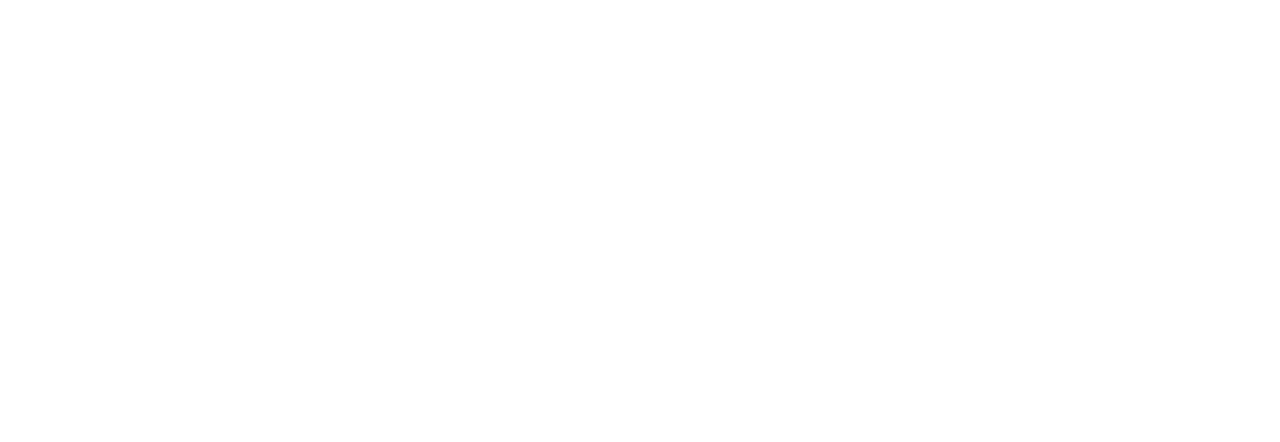
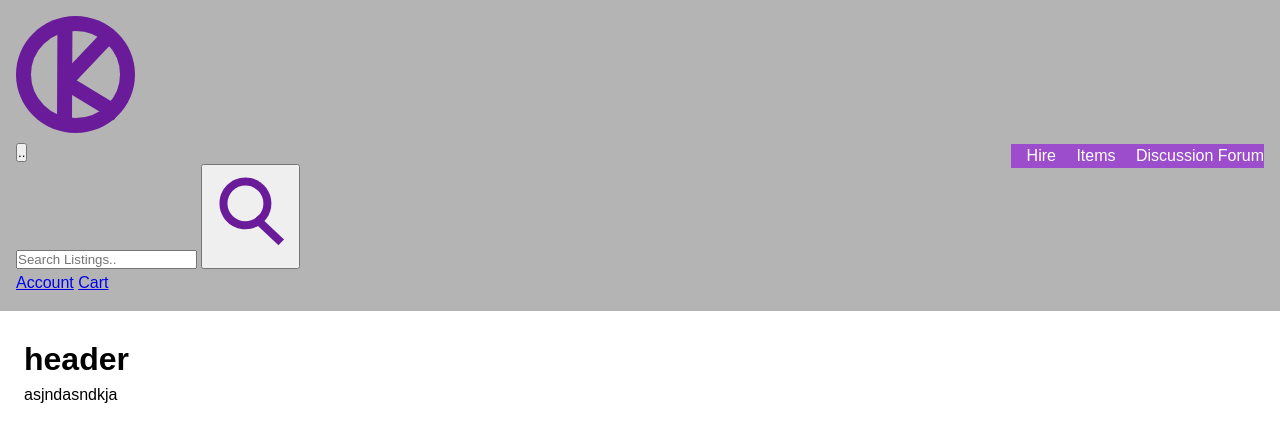
Before and after one commit to jhowel53/ITIS-4390---Team-8-Craigslist-Redesign-, a plain HTML site: page Pages/index.html in a window 1280 px wide. Drawn offline with Linux system fonts and the light colour scheme.

Commit message:
reset css / css defaults for RD / added header HTML elements

```diff
--- a/Pages/index.html
+++ b/Pages/index.html
@@ -3,9 +3,37 @@
 <head>
     <meta charset="UTF-8">
     <meta name="viewport" content="width=device-width, initial-scale=1.0">
-    <title>Document</title>
+    <title>Craigslist Redesign</title>
+    <link rel="stylesheet" href="../Style/style.css">
 </head>
 <body>
+    <header class="header">
+        <div class="header_top">
 
+        <div class="logo"><img src="../Images/Icons/logo.svg" alt="Home"></div>
+
+        <button class="theme_toggle">..</button>
+
+        <form class="search_bar">
+            <input type="search" placeholder="Search Listings..">
+            <button type="submit"><img src="../Images/Icons/search.svg" alt=""></button>
+        </form>
+
+        <div class="header_actions">
+            <a href="account.html">Account</a>
+            <a href="cart.html">Cart</a>
+        </div>
+    </div>
+        <nav class="header_nav">
+            <a href="posts.html">Hire</a>
+            <a href="search.html">Items</a>
+            <a href="discussions.html">Discussion Forum</a>
+        </nav>
+    </header>
+
+    <main class="content">
+        <h1>header</h1>
+        <p>asjndasndkja</p>
+    </main>
 </body>
 </html>
--- a/Style/style.css
+++ b/Style/style.css
@@ -0,0 +1,45 @@
+/* BASIC RESET */
+* {
+    margin: 0;
+    padding: 0;
+    box-sizing: border-box;
+}
+
+/* BASE STYLES */
+body {
+    font-family: Ariel, sans-serif;
+    line-height: 1.5;
+}
+
+/* HEADER */
+header {
+    display: flex;
+    justify-content: space-between;
+    align-items: center;
+    padding: 16px;
+    background: #b4b4b4;
+    color: black;
+}
+
+.header_nav {
+    background-color: #9C4DCC;
+}
+
+.header_nav a {
+    color: white;
+    margin-left: 16px;
+    text-decoration: none;
+}
+
+/* CONTENT */
+
+.content {
+    padding: 24px;
+}
+
+/* MOBILE RESPONSIVE */
+@media (max-width: 600px) {
+    .header_nav {
+        display: none; /* to be replaced with hamburger menu */
+    }
+}
```
Also changed, not shown: Pages/account.html (added, +11 -0 lines), Pages/cart.html (added, +11 -0 lines), Pages/discussions.html (added, +11 -0 lines), Pages/posts.html (added, +11 -0 lines), Pages/search.html (added, +11 -0 lines), Images/Icons/logo.svg (added), Images/Icons/search.svg (added).
